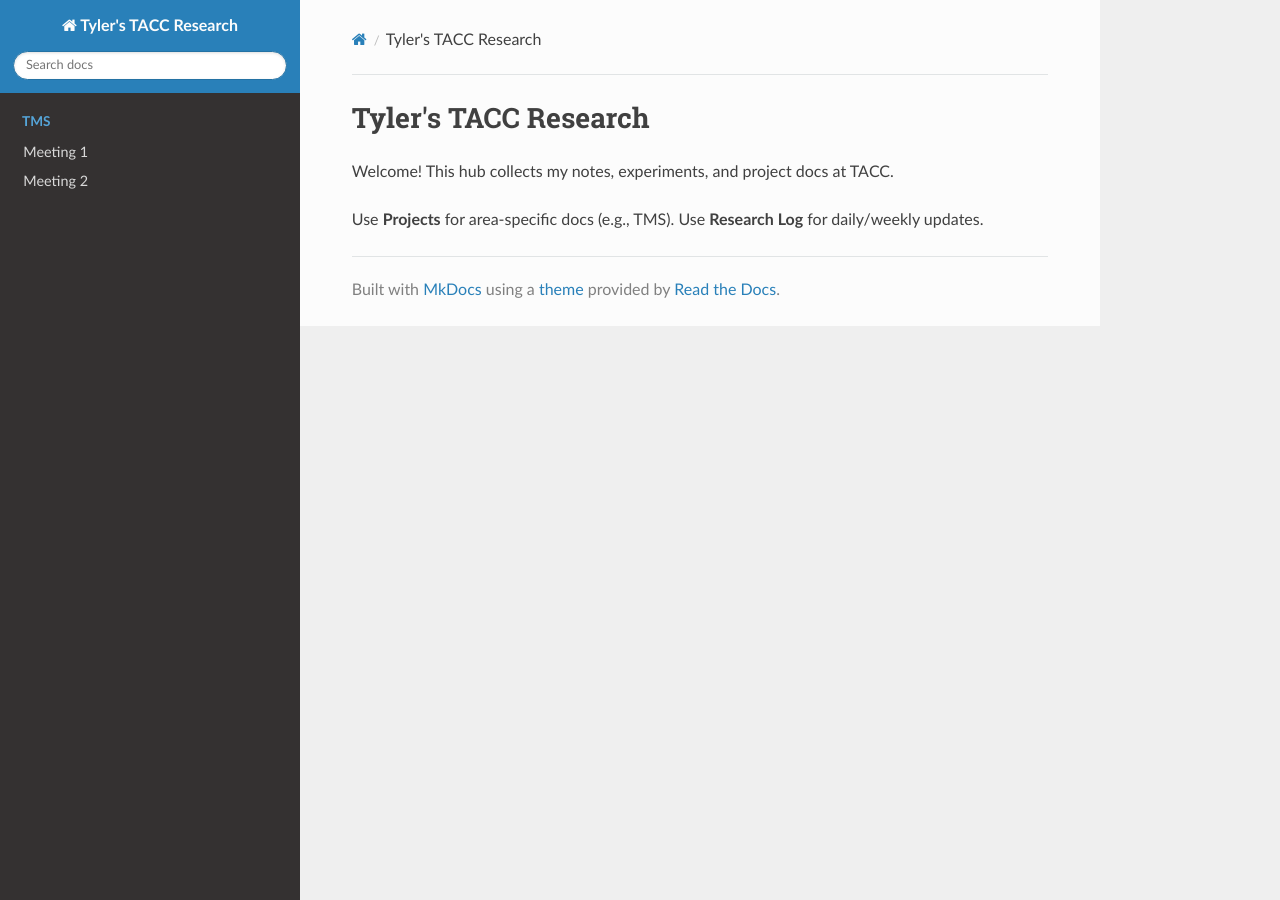
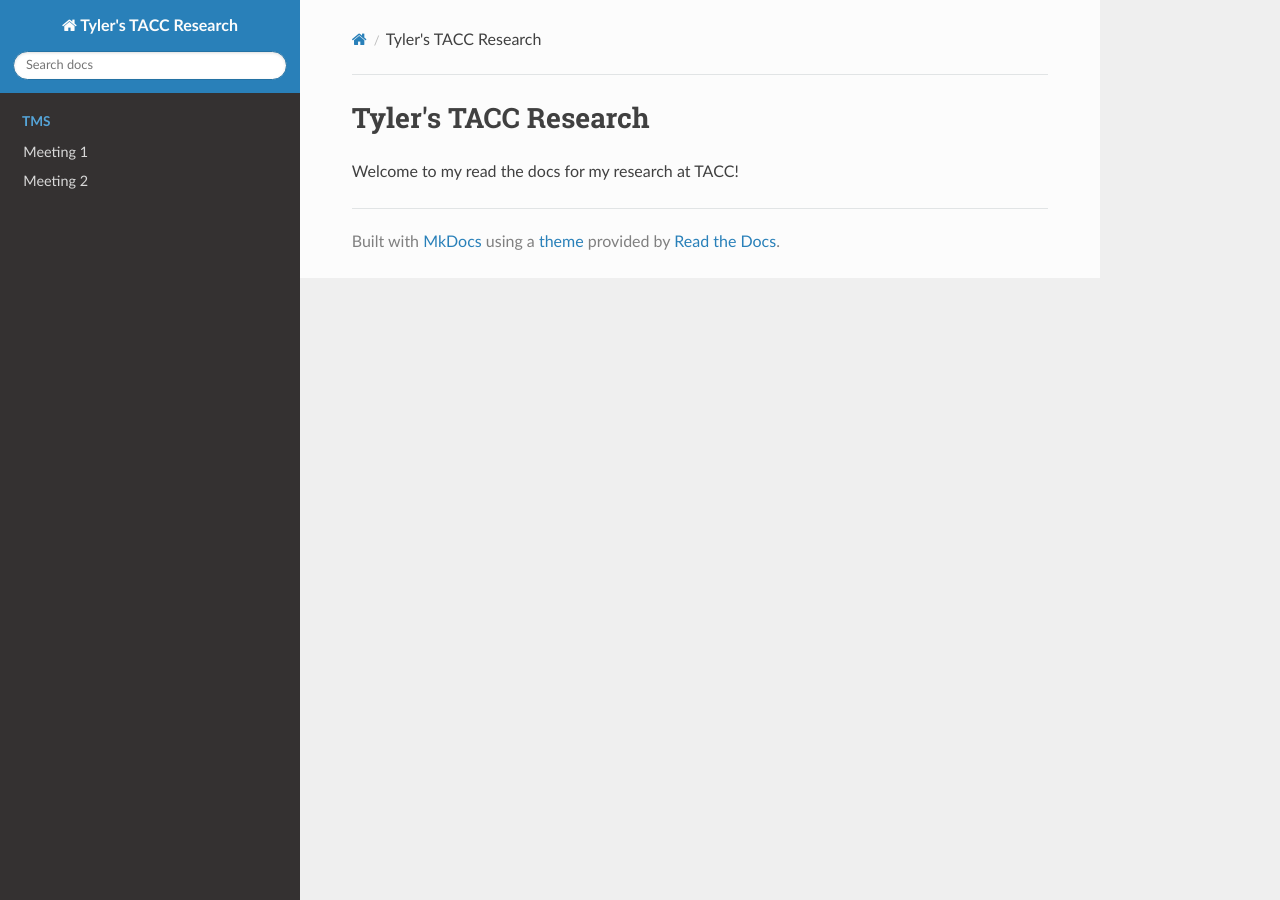
Before and after one commit to tyler0852/tylers-tacc-research, an MkDocs documentation site: the page built from docs/index.md, in a window 1280 px wide. Built offline with MkDocs 1.6.1, drawn with Linux system fonts in a browser that asks for light colours; nearby versions of some CDN libraries.

Commit message:
updated index

```diff
--- a/docs/index.md
+++ b/docs/index.md
@@ -1,5 +1,3 @@
 # Tyler's TACC Research
 
-Welcome! This hub collects my notes, experiments, and project docs at TACC.
-
-Use **Projects** for area-specific docs (e.g., TMS). Use **Research Log** for daily/weekly updates.
+Welcome to my read the docs for my research at TACC!
```
